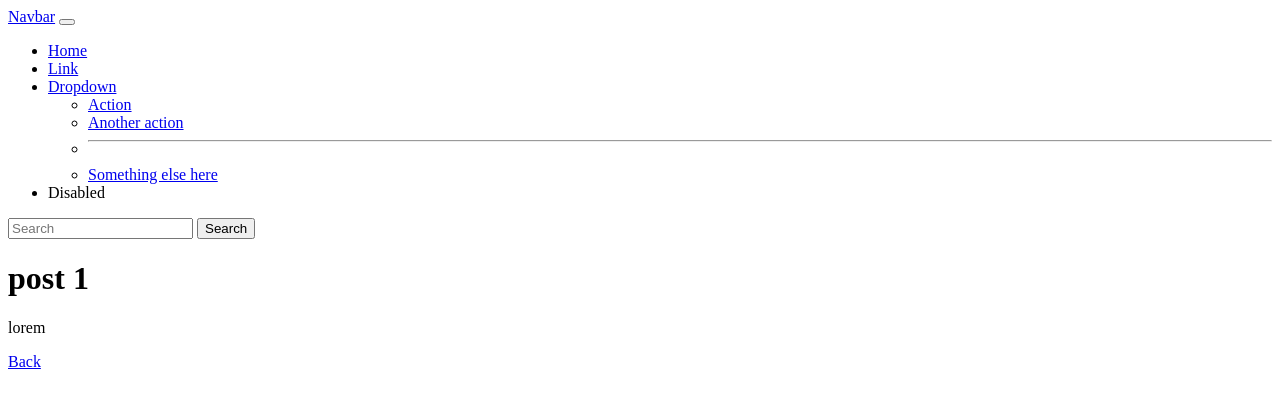
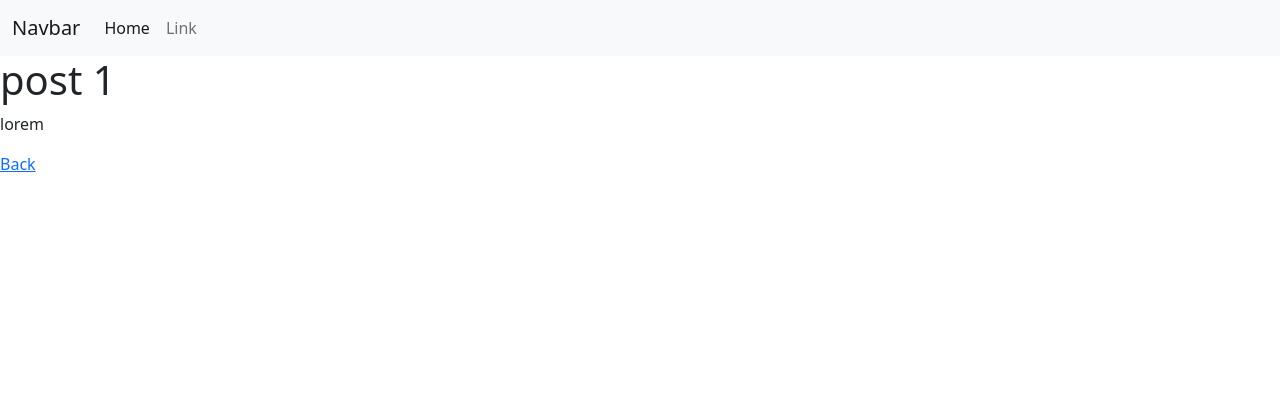
Before and after one commit to LRiosSD/mb, a Django app: page /posts/1/ in a window 1280 px wide. Shown: the top 408 px of the page. Run offline with Django 4.2, Linux system fonts and the light colour scheme; data comes from the database, SQL or seed files in the repository.

Commit message:
first commit

```diff
--- a/pages/views.py
+++ b/pages/views.py
@@ -4,4 +4,4 @@ from django.views.generic import TemplateView
 # Create your views here.
 
 class HomePageView(TemplateView):
-    template_name = "home.html"
+    template_name = "pages/home.html"
--- a/posts/views.py
+++ b/posts/views.py
@@ -1,6 +1,7 @@
 from time import clock_settime
 from django.views.generic.edit import CreateView
-from django.views.generic  import ListView, DetailView
+from django.views.generic  import (ListView, DetailView,
+UpdateView, CreateView)
 from .models import Post
 
 class PostListView(ListView):
@@ -15,3 +16,8 @@ class PostCreateView(CreateView):
     template_name = "posts/new.html"
     model = Post
     fields = ['title', 'text']
+
+class PostUpdateView(UpdateView):
+    template_name = "post/edit.html"
+    models = Post
+    fields = ['title', 'text']
--- a/templates/base.html
+++ b/templates/base.html
@@ -5,6 +5,8 @@
     <meta http-equiv="X-UA-Compatible" content="IE=edge">
     <meta name="viewport" content="width=device-width, initial-scale=1.0">
     <title>({% block title %}{% endblock title %}</title>
+    <link href="https://cdn.jsdelivr.net/npm/bootstrap@5.1.3/dist/css/bootstrap.min.css" rel="stylesheet" integrity="sha384-1BmE4kWBq78iYhFldvKuhfTAU6auU8tT94WrHftjDbrCEXSU1oBoqyl2QvZ6jIW3" crossorigin="anonymous">
+
 </head>
 <body>
     <nav class="navbar navbar-expand-lg navbar-light bg-light">
@@ -21,25 +23,7 @@
               <li class="nav-item">
                 <a class="nav-link" href="#">Link</a>
               </li>
-              <li class="nav-item dropdown">
-                <a class="nav-link dropdown-toggle" href="#" id="navbarDropdown" role="button" data-bs-toggle="dropdown" aria-expanded="false">
-                  Dropdown
-                </a>
-                <ul class="dropdown-menu" aria-labelledby="navbarDropdown">
-                  <li><a class="dropdown-item" href="#">Action</a></li>
-                  <li><a class="dropdown-item" href="#">Another action</a></li>
-                  <li><hr class="dropdown-divider"></li>
-                  <li><a class="dropdown-item" href="#">Something else here</a></li>
-                </ul>
-              </li>
-              <li class="nav-item">
-                <a class="nav-link disabled">Disabled</a>
-              </li>
             </ul>
-            <form class="d-flex">
-              <input class="form-control me-2" type="search" placeholder="Search" aria-label="Search">
-              <button class="btn btn-outline-success" type="submit">Search</button>
-            </form>
           </div>
         </div>
       </nav>
```
Also changed, not shown: templates/posts/edit.html (added, +12 -0 lines).
